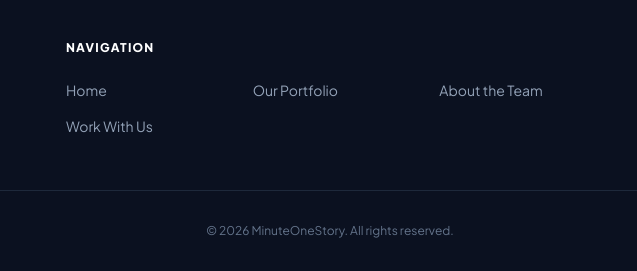
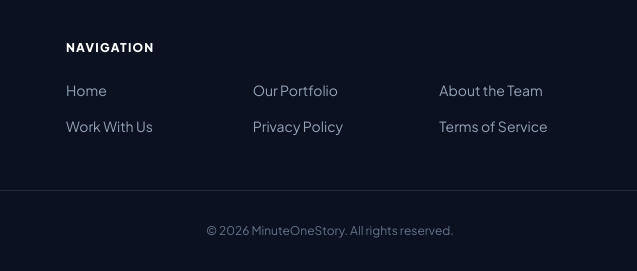
Before and after one commit to Cshetann93/minuteonestory, a plain HTML site: page contact.html in a window 1280 px wide. Shown: the part 933-1204 px from the top of the page, 310-947 px from the left. Drawn offline with nearby package versions, Linux system fonts and the light colour scheme.

Commit message:
Update contact.html

```diff
--- a/contact.html
+++ b/contact.html
@@ -102,12 +102,14 @@
                     </p>
                 </div>
                 <div class="md:col-span-2">
-                    <h4 class="text-white font-bold mb-6 uppercase text-xs tracking-widest">Navigation</h4>
+                  <h4 class="text-white font-bold mb-6 uppercase text-xs tracking-widest">Navigation</h4>
                     <ul class="grid grid-cols-2 md:grid-cols-3 gap-x-8 gap-y-4 text-sm text-slate-400">
                         <li><a href="/" class="hover:text-amber-400 transition">Home</a></li>
                         <li><a href="/portfolio.html" class="hover:text-amber-400 transition">Our Portfolio</a></li>
                         <li><a href="/about.html" class="hover:text-amber-400 transition">About the Team</a></li>
                         <li><a href="/contact.html" class="hover:text-amber-400 transition">Work With Us</a></li>
+                        <li><a href="/privacy" class="hover:text-amber-400 transition">Privacy Policy</a></li>
+                        <li><a href="/terms" class="hover:text-amber-400 transition">Terms of Service</a></li>
                     </ul>
                 </div>
                 <div class="col-span-1">
```
